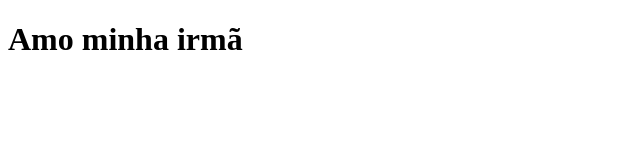
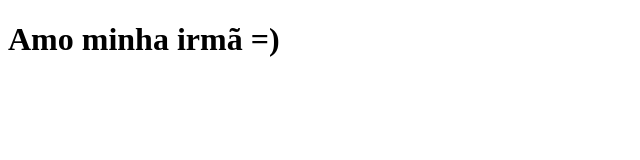
Before and after one commit to Davi-Grasel-Urbano/clone-tabnews, a Next.js app: page / in a window 1280 px wide. Shown: the top 160 px of the page, without its empty margins (0-640 px from the left). Built offline with nearby package versions, Linux system fonts and the light colour scheme.

Commit message:
Adiciounou uma carinha na frase "=)"

```diff
--- a/pages/index.js
+++ b/pages/index.js
@@ -1,5 +1,5 @@
  function home () {
-    return <h1>Amo minha irmã</h1>
+return <h1>Amo minha irmã =)</h1>
  }
 
   export default home;
```
